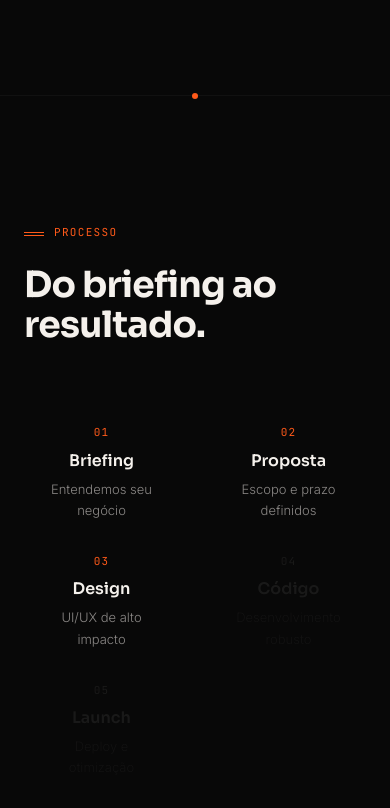
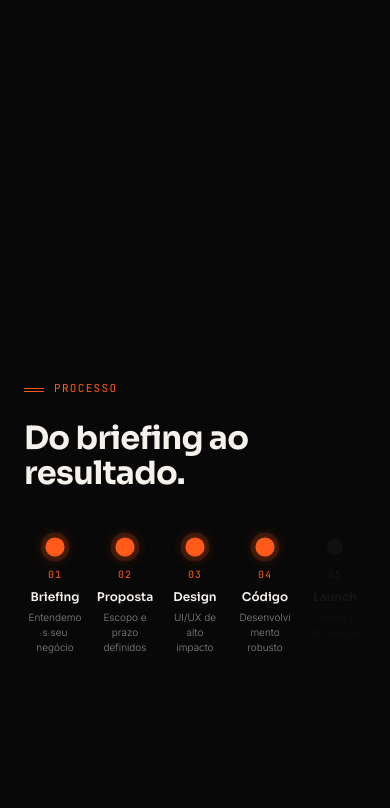
Before and after one commit to EuRydan/SiteVies, a Next.js app: page / in a window 390 px wide. Shown: the part 3136-3944 px from the top of the page. Built offline with nearby package versions, Linux system fonts and the light colour scheme.

Commit message:
fix: sticky process section — correct scroll ref, grid overflow, responsive steps

```diff
--- a/src/app/page.tsx
+++ b/src/app/page.tsx
@@ -8,6 +8,7 @@ import {
   useTransform,
   useScroll,
   useMotionValueEvent,
+  MotionValue,
 } from "framer-motion";
 import Link from "next/link";
 import { Layout, Monitor, Settings, ArrowRight } from "lucide-react";
@@ -474,18 +475,16 @@ function ServicesSection() {
 }
 
 /* ──────────────── PROCESSO — SCROLL-DRIVEN TIMELINE ──────────────── */
-function ProcessSection() {
-  const sectionRef = useRef<HTMLDivElement>(null);
+interface ProcessSectionProps {
+  scrollProgress: MotionValue<number>;
+}
+
+function ProcessSection({ scrollProgress }: ProcessSectionProps) {
   const [activeStep, setActiveStep] = useState(0);
 
-  const { scrollYProgress } = useScroll({
-    target: sectionRef,
-    offset: ["start 75%", "end 25%"],
-  });
+  const lineScaleX = useTransform(scrollProgress, [0, 1], [0, 1]);
 
-  const lineScaleX = useTransform(scrollYProgress, [0, 1], [0, 1]);
-
-  useMotionValueEvent(scrollYProgress, "change", (v) => {
+  useMotionValueEvent(scrollProgress, "change", (v) => {
     if (v < 0.15) setActiveStep(0);
     else if (v < 0.35) setActiveStep(1);
     else if (v < 0.55) setActiveStep(2);
@@ -502,16 +501,13 @@ function ProcessSection() {
   ];
 
   return (
-    <section
-      ref={sectionRef}
-      className="relative py-32 section-padding section-divider"
-    >
-      <div className="mb-20">
+    <section className="w-full relative py-12 section-padding overflow-visible">
+      <div className="mb-12 md:mb-20">
         <SectionLabel text="PROCESSO" />
         <h2
           className="font-sora font-bold text-text-primary"
           style={{
-            fontSize: "clamp(36px, 5vw, 52px)",
+            fontSize: "clamp(32px, 5vw, 52px)",
             lineHeight: 1.1,
             letterSpacing: "-0.02em",
           }}
@@ -521,12 +517,12 @@ function ProcessSection() {
       </div>
 
       {/* Timeline */}
-      <div className="relative">
+      <div className="relative w-full max-w-6xl mx-auto">
         {/* Track base */}
         <div
           className="absolute hidden md:block"
           style={{
-            top: "10px",
+            top: "8px",
             left: "0",
             right: "0",
             height: "1px",
@@ -538,7 +534,7 @@ function ProcessSection() {
         <motion.div
           className="absolute hidden md:block"
           style={{
-            top: "10px",
+            top: "8px",
             left: "0",
             right: "0",
             height: "1px",
@@ -549,69 +545,98 @@ function ProcessSection() {
           }}
         />
 
-        {/* Steps */}
-        <div className="grid grid-cols-2 md:grid-cols-5 gap-8 relative">
-          {steps.map((step, i) => {
-            const isActive = i <= activeStep;
-
-            return (
+        {/* Steps Grid */}
+        <div
+          style={{
+            display: "grid",
+            gridTemplateColumns: "repeat(5, minmax(0, 1fr))",
+            gap: "8px",
+            width: "100%",
+            maxWidth: "100%",
+          }}
+        >
+          {steps.map((step, i) => (
             <motion.div
               key={step.num}
-                animate={{ opacity: isActive ? 1 : 0.25 }}
-                transition={{ duration: 0.3, ease: "easeOut" }}
-                className="flex flex-col items-center text-center"
+              animate={{ opacity: i <= activeStep ? 1 : 0.25 }}
+              transition={{ duration: 0.3 }}
+              style={{
+                display: "flex",
+                flexDirection: "column",
+                alignItems: "center",
+                textAlign: "center",
+                padding: "0 4px",
+                minWidth: 0,
+              }}
             >
-                {/* Dot */}
+              {/* Ponto */}
               <motion.div
                 animate={{
-                    background: isActive ? "#FF5A1A" : "rgba(255,255,255,0.15)",
-                    boxShadow: isActive
+                  background: i <= activeStep ? "#FF5A1A" : "rgba(255,255,255,0.15)",
+                  boxShadow:
+                    i <= activeStep
                       ? "0 0 0 4px rgba(255,90,26,0.15), 0 0 12px rgba(255,90,26,0.4)"
                       : "none",
-                    scale: isActive ? 1.2 : 1,
+                  scale: i <= activeStep ? 1.2 : 1,
                 }}
-                  transition={{ duration: 0.3, ease: "easeOut" }}
-                  className="hidden md:block mb-4 flex-shrink-0"
+                transition={{ duration: 0.3 }}
                 style={{
-                    width: "20px",
-                    height: "20px",
+                  width: "16px",
+                  height: "16px",
                   borderRadius: "50%",
-                    border: isActive ? "none" : "1px solid rgba(255,255,255,0.15)",
+                  marginBottom: "12px",
+                  flexShrink: 0,
                 }}
               />
 
+              {/* Número */}
               <span
-                  className="font-mono text-label tracking-[0.10em] mb-2"
                 style={{
-                    color: isActive ? "#FF5A1A" : "rgba(245,241,236,0.30)",
+                  fontFamily: "JetBrains Mono, monospace",
+                  fontSize: "10px",
+                  letterSpacing: "0.10em",
+                  color: i <= activeStep ? "#FF5A1A" : "rgba(245,241,236,0.25)",
+                  marginBottom: "6px",
                   transition: "color 0.3s",
                 }}
               >
                 {step.num}
               </span>
+
+              {/* Título */}
               <span
-                  className="font-sora font-semibold text-[16px] mb-1.5"
                 style={{
-                    color: isActive ? "#F5F1EC" : "rgba(245,241,236,0.30)",
+                  fontFamily: "Sora, sans-serif",
+                  fontSize: "clamp(12px, 1.5vw, 16px)",
+                  fontWeight: 600,
+                  color: i <= activeStep ? "#F5F1EC" : "rgba(245,241,236,0.25)",
+                  marginBottom: "4px",
                   transition: "color 0.3s",
+                  whiteSpace: "nowrap",
                 }}
               >
                 {step.title}
               </span>
+
+              {/* Descrição */}
               <span
-                  className="font-inter font-light text-[13px] leading-relaxed max-w-[120px]"
                 style={{
-                    color: isActive
+                  fontFamily: "Inter, sans-serif",
+                  fontWeight: 300,
+                  fontSize: "clamp(10px, 1vw, 13px)",
+                  color: i <= activeStep
                     ? "rgba(245,241,236,0.55)"
-                      : "rgba(245,241,236,0.18)",
+                    : "rgba(245,241,236,0.15)",
+                  lineHeight: 1.5,
                   transition: "color 0.3s",
+                  wordBreak: "break-word",
+                  minWidth: 0,
                 }}
               >
                 {step.desc}
               </span>
             </motion.div>
-            );
-          })}
+          ))}
         </div>
       </div>
     </section>
@@ -730,13 +755,35 @@ function CTASection() {
 
 /* ──────────────── HOME PAGE ──────────────── */
 export default function HomePage() {
+  const processRef = useRef<HTMLDivElement>(null);
+  const { scrollYProgress: processProgress } = useScroll({
+    target: processRef,
+    offset: ["start start", "end end"],
+  });
+
   return (
     <>
       <HeroSection />
       <MarqueeTicker />
       <ProblemSection />
       <ServicesSection />
-      <ProcessSection />
+
+      {/* Wrapper sticky — altura define quanto tempo a tela fica "presa" */}
+      <div ref={processRef} style={{ height: "300vh", position: "relative" }}>
+        <div
+          style={{
+            position: "sticky",
+            top: "0",
+            height: "100vh",
+            display: "flex",
+            alignItems: "center",
+            overflow: "hidden",
+          }}
+        >
+          <ProcessSection scrollProgress={processProgress} />
+        </div>
+      </div>
+
       <CasesSection />
       <CTASection />
     </>
```
Lines whose indentation alone changed are shown as unchanged.
